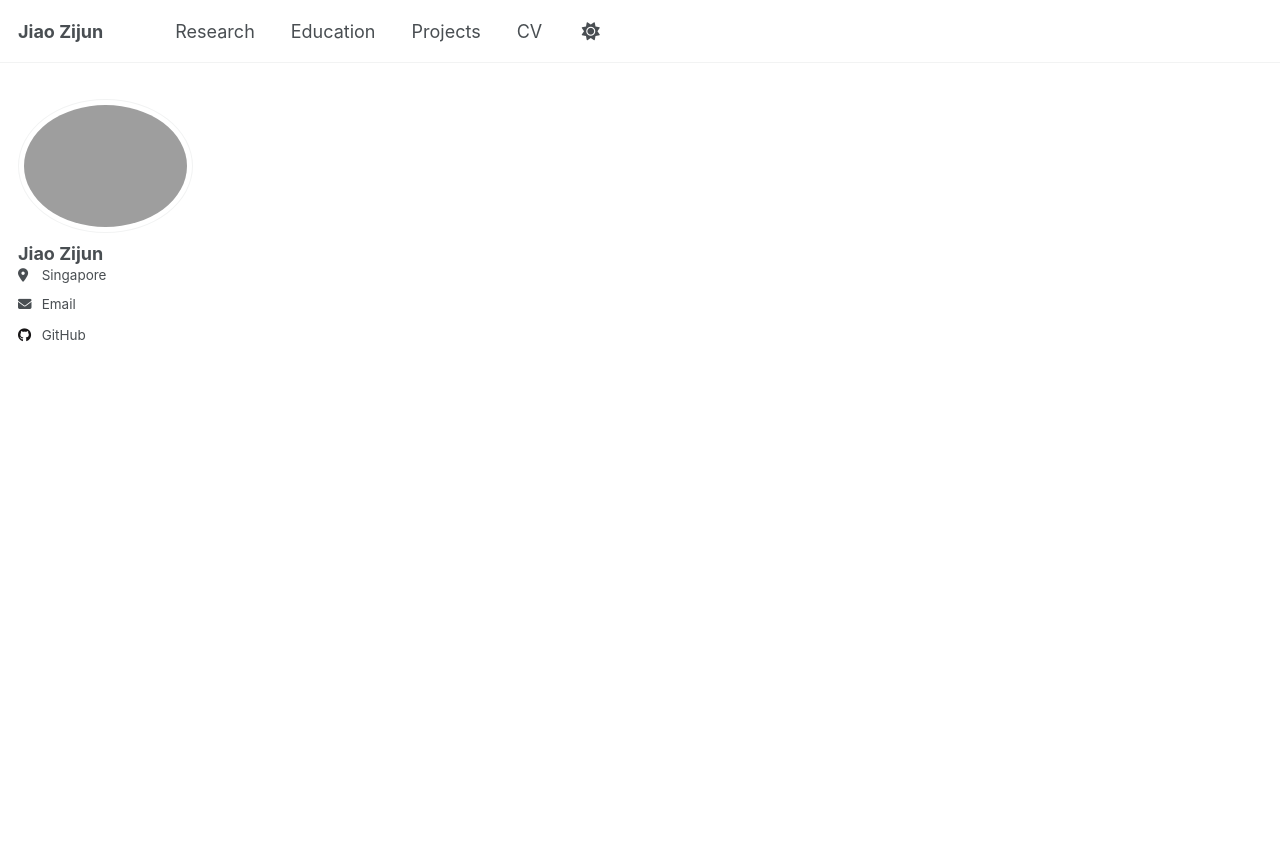
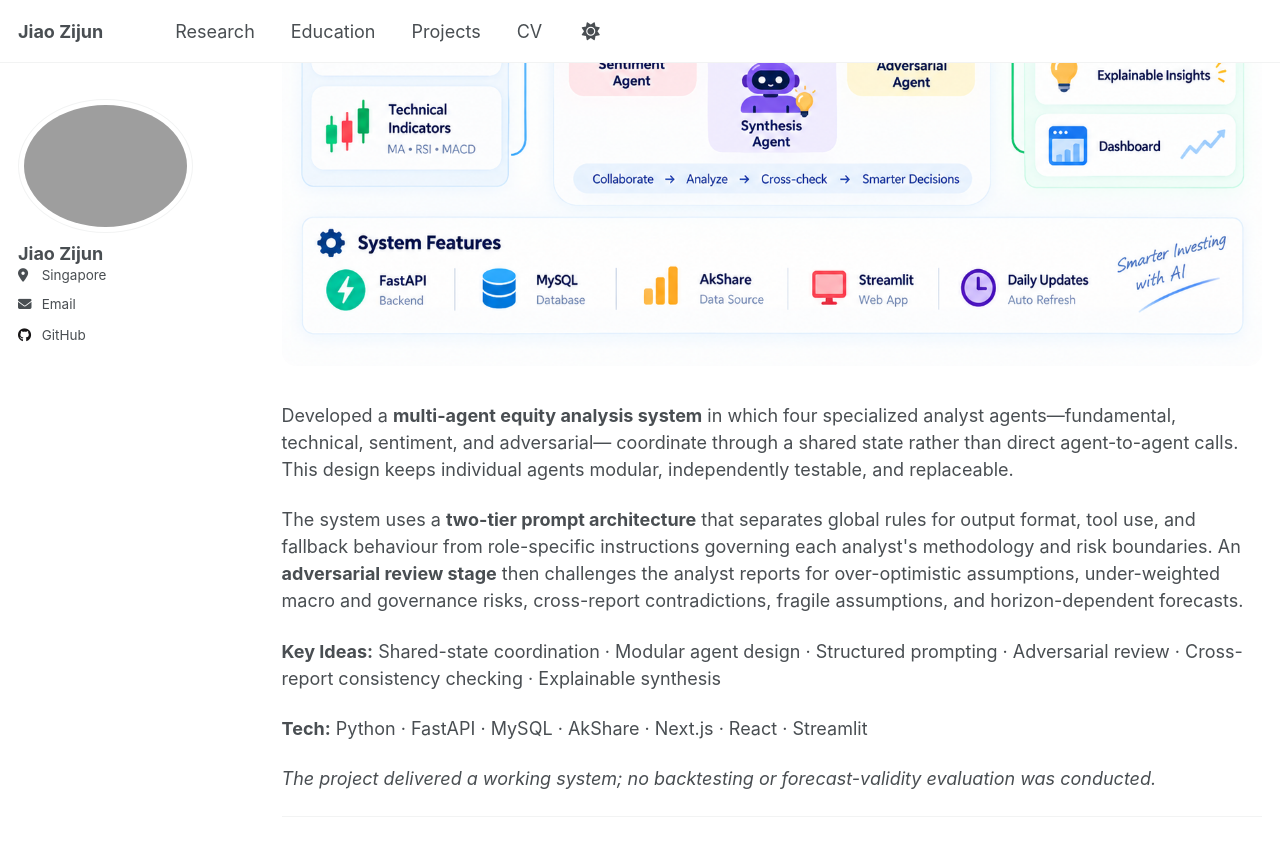
Before and after one commit to jiaozijun666/jiaozijun666.github.io, a Jekyll site: the page built from _pages/portfolio.html, in a window 1280 px wide and 900 px high, scrolled down 1687 px. Shown: the top 856 px of the window. Built offline with Jekyll 4.4.1, drawn with Linux system fonts in a browser that asks for light colours; a script that is not in the unit is left out; some of the changed text lies outside the part shown.

Commit message:
Add multi-agent equity analysis project details
Added a section detailing a multi-agent equity analysis system with specialized analyst agents and a two-tier prompt architecture.

```diff
--- a/_pages/portfolio.html
+++ b/_pages/portfolio.html
@@ -37,3 +37,46 @@ DeepSeek · RAG · Graph-RAG · Whisper · PaddleOCR · Neo4j ·  LangChain
 </p >
 
 <hr>
+
+
+<h2>5. Multi-Agent Equity Analysis with Large Language Models</h2>
+
+<img
+  src="/images/stockagent.png"
+  alt="Multi-Agent Equity Analysis with Large Language Models"
+  style="width:100%; max-width:1000px; border-radius:14px; margin:14px 0 18px 0;"
+>
+
+<p>
+Developed a <strong>multi-agent equity analysis system</strong> in which four
+specialized analyst agents—fundamental, technical, sentiment, and adversarial—
+coordinate through a shared state rather than direct agent-to-agent calls.
+This design keeps individual agents modular, independently testable, and replaceable.
+</p>
+
+<p>
+The system uses a <strong>two-tier prompt architecture</strong> that separates
+global rules for output format, tool use, and fallback behaviour from role-specific
+instructions governing each analyst's methodology and risk boundaries. An
+<strong>adversarial review stage</strong> then challenges the analyst reports for
+over-optimistic assumptions, under-weighted macro and governance risks,
+cross-report contradictions, fragile assumptions, and horizon-dependent forecasts.
+</p>
+
+<p>
+<strong>Key Ideas:</strong>
+Shared-state coordination · Modular agent design · Structured prompting ·
+Adversarial review · Cross-report consistency checking · Explainable synthesis
+</p>
+
+<p>
+<strong>Tech:</strong>
+Python · FastAPI · MySQL · AkShare · Next.js · React · Streamlit
+</p>
+
+<p>
+<em>The project delivered a working system; no backtesting or forecast-validity
+evaluation was conducted.</em>
+</p>
+
+<hr>
```
